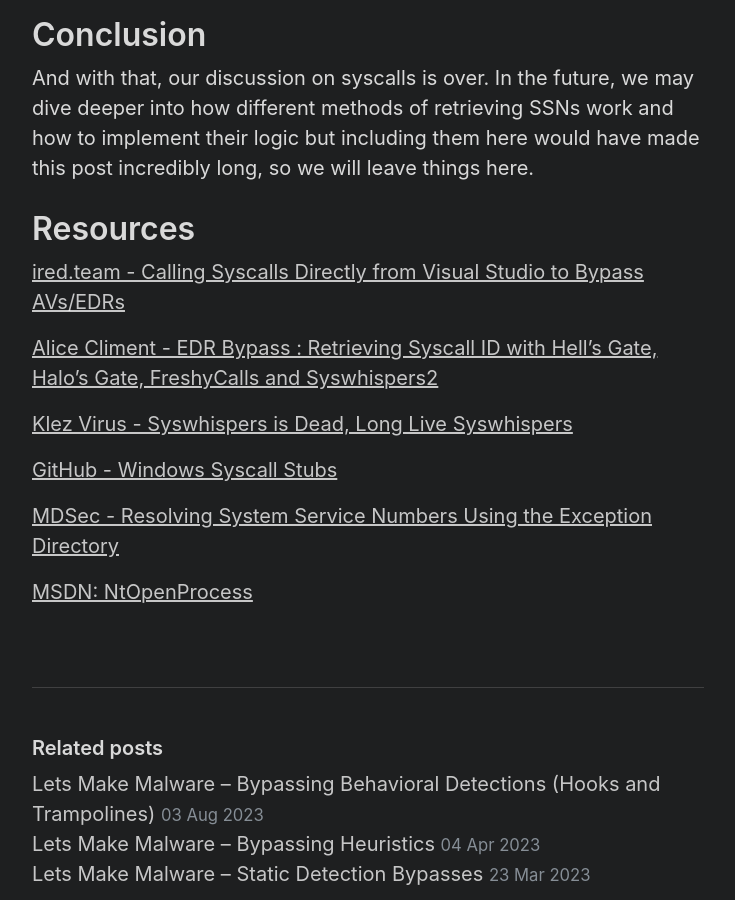
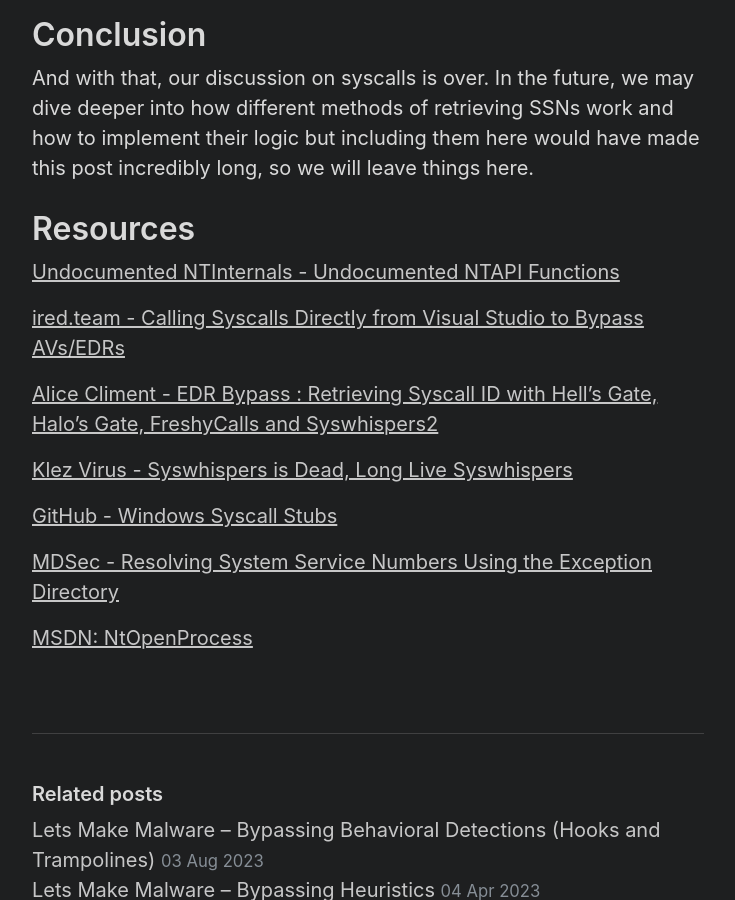
Before and after one commit to RePRGM/rePRGM.github.io, a Jekyll site: the page built from _posts/2023-08-10-lets-make-malware-part-10.md, in a window 1280 px wide and 900 px high, scrolled down 4327 px. Shown: the whole window, without its empty margins (272-1007 px from the left). Built offline with Jekyll 4.4.1, drawn with Linux system fonts in a browser that asks for light colours.

Commit message:
Update 2023-08-10-lets-make-malware-part-10.md

```diff
--- a/_posts/2023-08-10-lets-make-malware-part-10.md
+++ b/_posts/2023-08-10-lets-make-malware-part-10.md
@@ -78,6 +78,8 @@ So, if we want to include third-party code, we may still want to unhook NTDLL.dl
 And with that, our discussion on syscalls is over. In the future, we may dive deeper into how different methods of retrieving SSNs work and how to implement their logic but including them here would have made this post incredibly long, so we will leave things here.
 
 # Resources
+[Undocumented NTInternals - Undocumented NTAPI Functions](https://undocumented-ntinternals.github.io/)
+
 [ired.team - Calling Syscalls Directly from Visual Studio to Bypass AVs/EDRs](https://www.ired.team/offensive-security/defense-evasion/using-syscalls-directly-from-visual-studio-to-bypass-avs-edrs)
 
 [Alice Climent - EDR Bypass : Retrieving Syscall ID with Hell's Gate, Halo's Gate, FreshyCalls and Syswhispers2](https://alice.climent-pommeret.red/posts/direct-syscalls-hells-halos-syswhispers2/)
```
